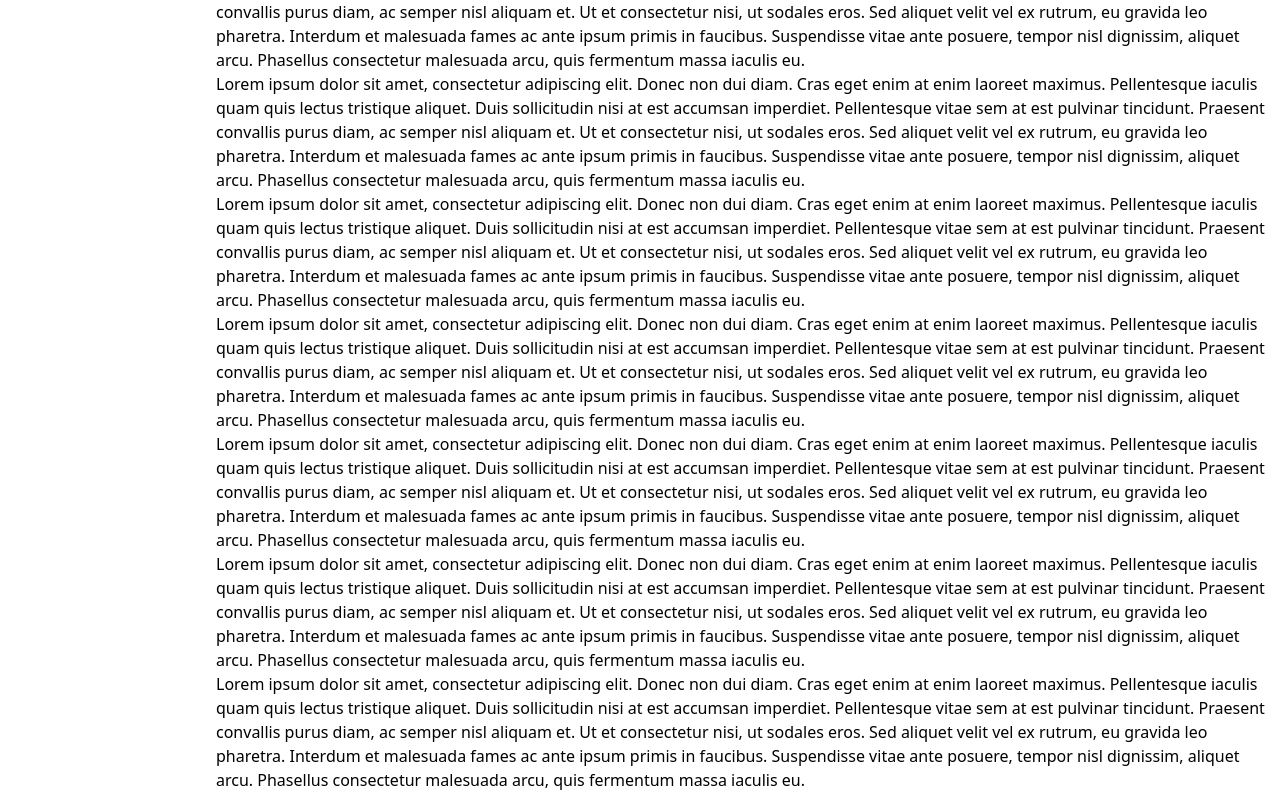
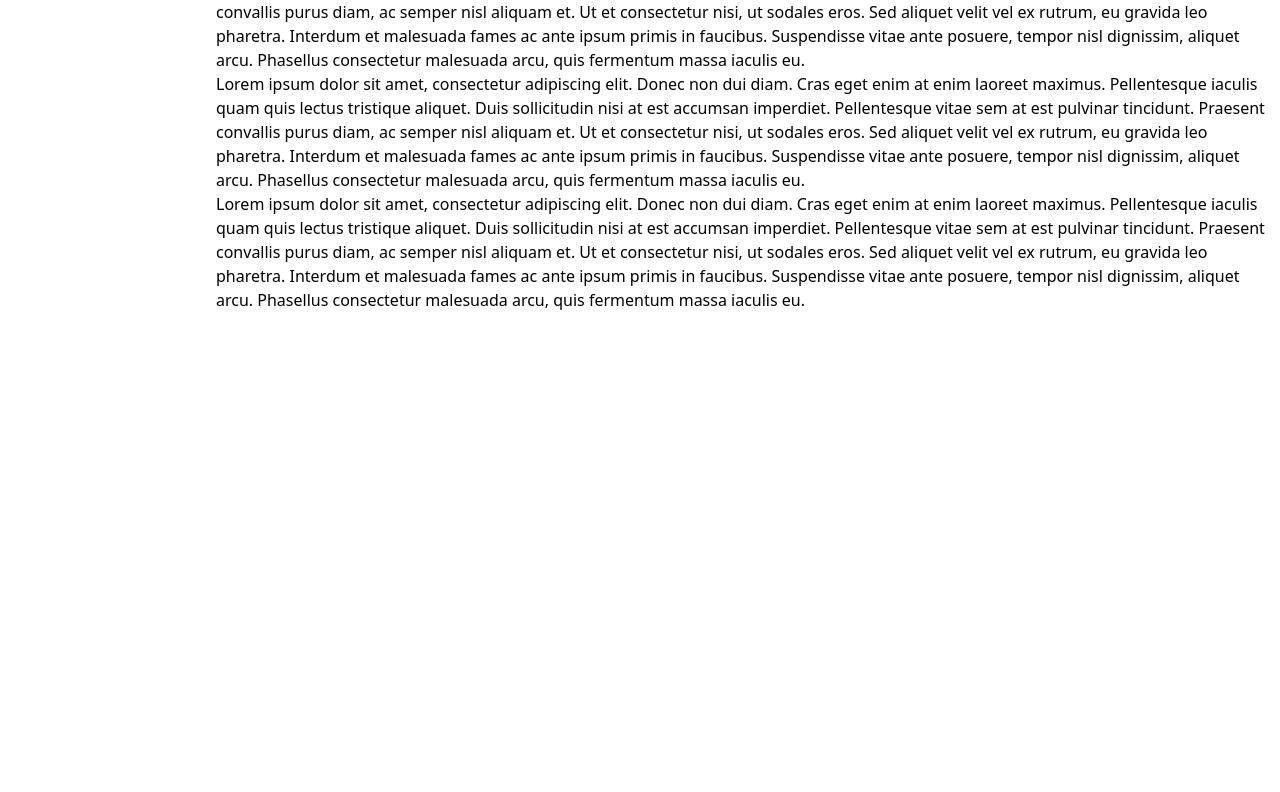
Before and after one commit to kleekich21/comps, a React (Create React App) app: page /modal in a window 1280 px wide. Shown: the part 342-1134 px from the top of the page. After the commit the page ends 800 px from the top, so only its background shows below. Built offline with nearby package versions, Linux system fonts and the light colour scheme.

Commit message:
fix: modal position using fixed

```diff
--- a/src/components/Modal.js
+++ b/src/components/Modal.js
@@ -12,9 +12,9 @@ function Modal({ onClose, children, actionBar }) {
     <div>
       <div
         onClick={onClose}
-        className="absolute inset-0 bg-gray-300 opacity-80"
+        className="fixed inset-0 bg-gray-300 opacity-80"
       ></div>
-      <div className="absolute inset-40 p-10 bg-white">
+      <div className="fixed inset-40 p-10 bg-white">
         <div className="flex flex-col justify-between h-full">
           {children}
           <div className="flex justify-end">{actionBar}</div>
--- a/src/pages/ModalPage.js
+++ b/src/pages/ModalPage.js
@@ -88,50 +88,6 @@ function ModalPage() {
         Suspendisse vitae ante posuere, tempor nisl dignissim, aliquet arcu.
         Phasellus consectetur malesuada arcu, quis fermentum massa iaculis eu.
       </p>
-      <p>
-        Lorem ipsum dolor sit amet, consectetur adipiscing elit. Donec non dui
-        diam. Cras eget enim at enim laoreet maximus. Pellentesque iaculis quam
-        quis lectus tristique aliquet. Duis sollicitudin nisi at est accumsan
-        imperdiet. Pellentesque vitae sem at est pulvinar tincidunt. Praesent
-        convallis purus diam, ac semper nisl aliquam et. Ut et consectetur nisi,
-        ut sodales eros. Sed aliquet velit vel ex rutrum, eu gravida leo
-        pharetra. Interdum et malesuada fames ac ante ipsum primis in faucibus.
-        Suspendisse vitae ante posuere, tempor nisl dignissim, aliquet arcu.
-        Phasellus consectetur malesuada arcu, quis fermentum massa iaculis eu.
-      </p>
-      <p>
-        Lorem ipsum dolor sit amet, consectetur adipiscing elit. Donec non dui
-        diam. Cras eget enim at enim laoreet maximus. Pellentesque iaculis quam
-        quis lectus tristique aliquet. Duis sollicitudin nisi at est accumsan
-        imperdiet. Pellentesque vitae sem at est pulvinar tincidunt. Praesent
-        convallis purus diam, ac semper nisl aliquam et. Ut et consectetur nisi,
-        ut sodales eros. Sed aliquet velit vel ex rutrum, eu gravida leo
-        pharetra. Interdum et malesuada fames ac ante ipsum primis in faucibus.
-        Suspendisse vitae ante posuere, tempor nisl dignissim, aliquet arcu.
-        Phasellus consectetur malesuada arcu, quis fermentum massa iaculis eu.
-      </p>
-      <p>
-        Lorem ipsum dolor sit amet, consectetur adipiscing elit. Donec non dui
-        diam. Cras eget enim at enim laoreet maximus. Pellentesque iaculis quam
-        quis lectus tristique aliquet. Duis sollicitudin nisi at est accumsan
-        imperdiet. Pellentesque vitae sem at est pulvinar tincidunt. Praesent
-        convallis purus diam, ac semper nisl aliquam et. Ut et consectetur nisi,
-        ut sodales eros. Sed aliquet velit vel ex rutrum, eu gravida leo
-        pharetra. Interdum et malesuada fames ac ante ipsum primis in faucibus.
-        Suspendisse vitae ante posuere, tempor nisl dignissim, aliquet arcu.
-        Phasellus consectetur malesuada arcu, quis fermentum massa iaculis eu.
-      </p>
-      <p>
-        Lorem ipsum dolor sit amet, consectetur adipiscing elit. Donec non dui
-        diam. Cras eget enim at enim laoreet maximus. Pellentesque iaculis quam
-        quis lectus tristique aliquet. Duis sollicitudin nisi at est accumsan
-        imperdiet. Pellentesque vitae sem at est pulvinar tincidunt. Praesent
-        convallis purus diam, ac semper nisl aliquam et. Ut et consectetur nisi,
-        ut sodales eros. Sed aliquet velit vel ex rutrum, eu gravida leo
-        pharetra. Interdum et malesuada fames ac ante ipsum primis in faucibus.
-        Suspendisse vitae ante posuere, tempor nisl dignissim, aliquet arcu.
-        Phasellus consectetur malesuada arcu, quis fermentum massa iaculis eu.
-      </p>
     </div>
   );
 }
```
